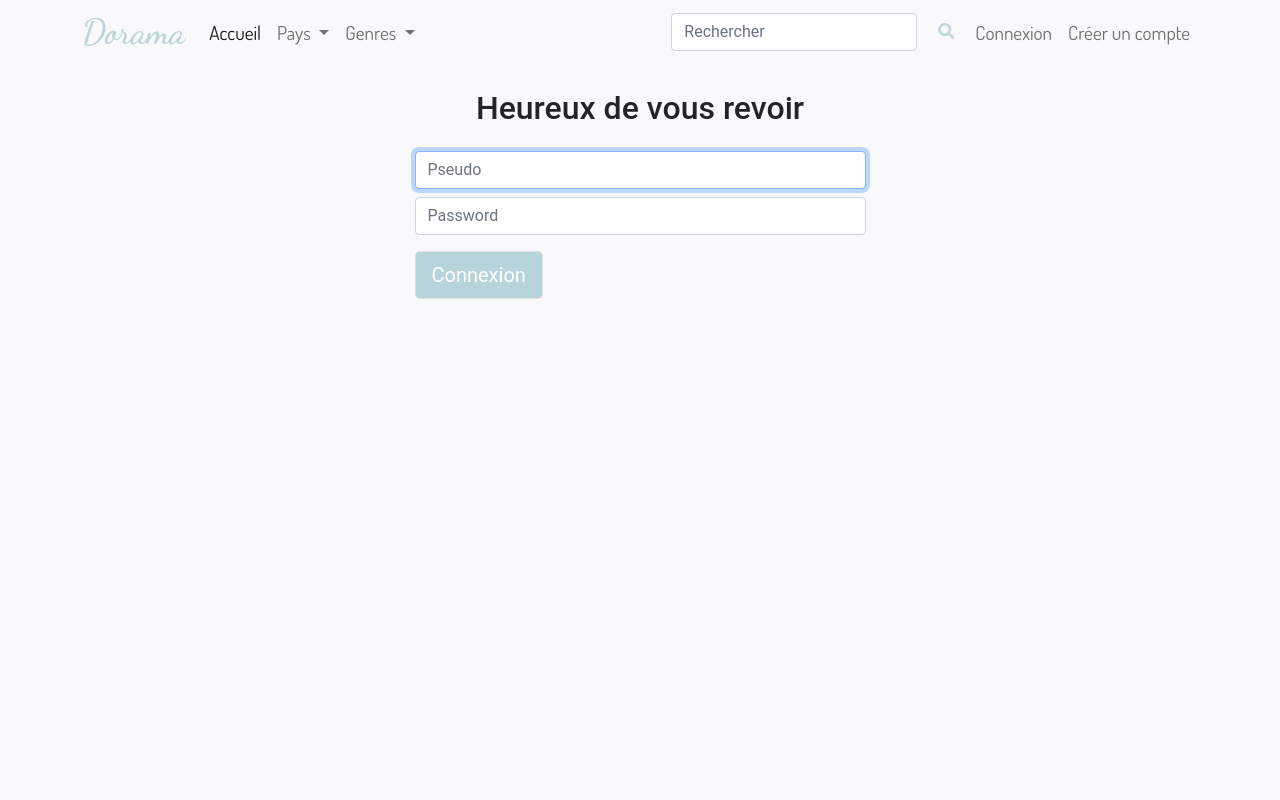
After one commit to eloodieb/dorama, a PHP site: template templates/loginForm.php in a window 1280 px wide. The commit adds this page. Run offline with PHP 8.4, Linux system fonts and the light colour scheme; the template is opened without the code that fills it, so the values that code supplies are empty.

```diff
--- /dev/null
+++ b/templates/inc/header.php
@@ -0,0 +1,93 @@
+<!DOCTYPE html>
+<html lang="en">
+
+<head>
+    <meta charset="UTF-8">
+    <meta http-equiv="X-UA-Compatible" content="IE=edge">
+    <meta name="viewport" content="width=device-width, initial-scale=1.0">
+
+    <!-- Bootstrap CSS -->
+    <link href="https://cdn.jsdelivr.net/npm/bootstrap@5.0.0-beta3/dist/css/bootstrap.min.css" rel="stylesheet" integrity="sha384-eOJMYsd53ii+scO/bJGFsiCZc+5NDVN2yr8+0RDqr0Ql0h+rP48ckxlpbzKgwra6" crossorigin="anonymous">
+
+    <!-- CSS -->
+    <link rel="stylesheet" href="style/style.css">
+
+    <!-- FontAwesome -->
+    <link rel="stylesheet" href="https://use.fontawesome.com/releases/v5.15.3/css/all.css" integrity="sha384-SZXxX4whJ79/gErwcOYf+zWLeJdY/qpuqC4cAa9rOGUstPomtqpuNWT9wdPEn2fk" crossorigin="anonymous">
+
+    <link rel="preconnect" href="https://fonts.gstatic.com">
+    <link href="https://fonts.googleapis.com/css2?family=Dancing+Script:wght@600&display=swap" rel="stylesheet">
+
+    <link rel="preconnect" href="https://fonts.gstatic.com">
+    <link href="https://fonts.googleapis.com/css2?family=Dosis:wght@400;500;600;700&display=swap" rel="stylesheet">
+
+    <title>Dorama</title>
+</head>
+
+<body>
+    <nav class="navbar navbar-expand-lg navbar-light bg-light justify-content-between">
+        <div class="container">
+            <a class="navbar-brand" href="index.php">Dorama</a>
+            <button class="navbar-toggler" type="button" data-bs-toggle="collapse" data-bs-target="#navbarSupportedContent" aria-controls="navbarSupportedContent" aria-expanded="false" aria-label="Toggle navigation">
+                <span class="navbar-toggler-icon"></span>
+            </button>
+            <div class="collapse navbar-collapse" id="navbarSupportedContent">
+                <ul class="navbar-nav me-auto mb-2 mb-lg-0">
+                    <li class="nav-item">
+                        <a class="nav-link active" aria-current="page" href="#">Accueil</a>
+                    </li>
+                    <li class="nav-item dropdown">
+                        <a class="nav-link dropdown-toggle" href="#" id="navbarDropdown" role="button" data-bs-toggle="dropdown" aria-expanded="false">
+                            Pays
+                        </a>
+                        <ul class="dropdown-menu" aria-labelledby="navbarDropdown">
+                            <li><a class="dropdown-item" href="#">Drama Coréen</a></li>
+                            <li><a class="dropdown-item" href="#">Drama Japonais</a></li>
+                        </ul>
+                    </li>
+                    <li class="nav-item dropdown">
+                        <a class="nav-link dropdown-toggle" href="#" id="navbarDropdown" role="button" data-bs-toggle="dropdown" aria-expanded="false">
+                            Genres
+                        </a>
+                        <ul class="dropdown-menu" aria-labelledby="navbarDropdown">
+                            <li><a class="dropdown-item" href="#">Action</a></li>
+                            <li><a class="dropdown-item" href="#">Romance</a></li>
+                            <li><a class="dropdown-item" href="#">Drame</a></li>
+                            <li><a class="dropdown-item" href="#">Policier</a></li>
+                            <li><a class="dropdown-item" href="#">Fantastique</a></li>
+                            <li><a class="dropdown-item" href="#">Historique</a></li>
+                            <li><a class="dropdown-item" href="#">Sport</a></li>
+                        </ul>
+                    </li>
+                </ul>
+
+                <form class="d-flex" action="/">
+                    <input class="form-control me-2" type="text" placeholder="Rechercher" aria-label="Search" name="search">
+                    <button class="btn btn-light" type="submit"><i class="fas fa-search"></i></button>
+                </form>
+                <ul class="navbar-nav mb-2 mb-lg-0">
+                    <?php
+                    if (isset($_SESSION['user'])) {
+                    ?>
+                        <li class="nav-item">
+                            <a class="nav-link" href="?action=newDrama" role="button">Ajouter un drama</a>
+                        </li>
+                        <li class="nav-item">
+                            <a class="nav-link" href="?action=logout" role="button">Déconnexion</a>
+                        </li>
+                    <?php
+                    } else {
+                    ?>
+                        <li class="nav-item">
+                            <a class="nav-link" href="?action=login">Connexion</a>
+                        </li>
+                        <li class="nav-item">
+                            <a class="nav-link" href="?action=register">Créer un compte</a>
+                        </li>
+                    <?php
+                    }
+                    ?>
+                </ul>
+            </div>
+        </div>
+    </nav>
--- /dev/null
+++ b/templates/loginForm.php
@@ -0,0 +1,24 @@
+<?php
+include __DIR__ . '/inc/header.php';
+?>
+
+<div class="container">
+    <div class="row">
+        <div class="col-sm-9 col-md-7 col-lg-5 mx-auto">
+            <form class="form-signin" method="POST" action="?action=login">
+                <h2 class="form-signin-heading text-center my-4">Heureux de vous revoir</h2>
+                <?php
+                if (isset($errorMsg)) {
+                    echo "<div class='alert alert-warning' role='alert'>$errorMsg</div>";
+                }
+                ?>
+                <input type="text" class="form-control" name="pseudo" placeholder="Pseudo" required="" autofocus="" />
+                <input type="password" class="form-control mt-2" name="password" placeholder="Password" required="" />
+                <button class="btn btn-lg btn-primary btn-block mt-3" type="submit">Connexion</button>
+            </form>
+        </div>
+    </div>
+</div>
+</body>
+
+</html>
```
Also changed, not shown: public/index.php (+44 -2 lines), templates/display.php (added, +69 -0 lines), templates/newDrama.php (added, +51 -0 lines), templates/registerForm.php (added, +51 -0 lines).
